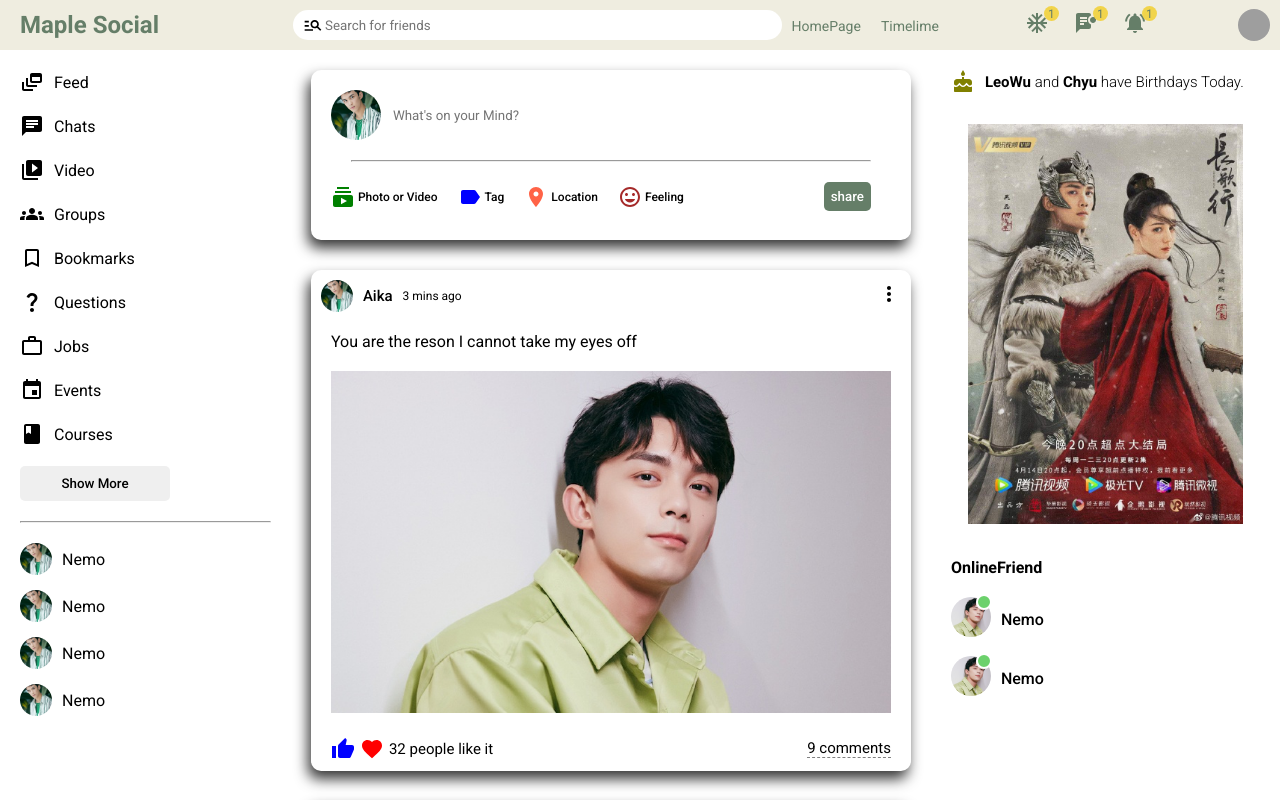
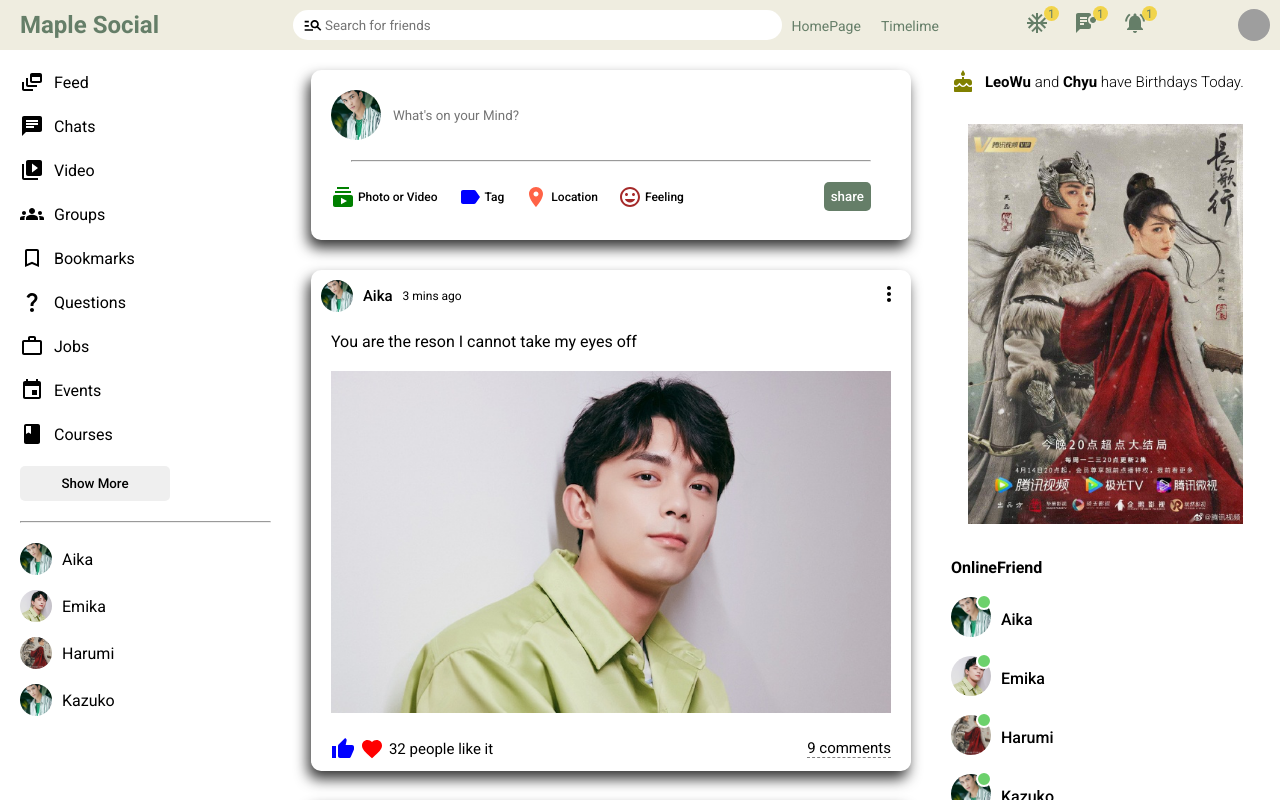
Before and after one commit to Nemo505/React_Social, a React (Create React App) app: page / in a window 1280 px wide. Shown: the top 800 px of the page. Built offline with nearby package versions, Linux system fonts and the light colour scheme; grey boxes are pictures that could not be loaded.

Commit message:
closeFriendDynatmic data

```diff
--- /dev/null
+++ b/src/components/closeFriend/CloseFriend.jsx
@@ -0,0 +1,10 @@
+import "./closeFriend.css"
+
+export default function CloseFriend({user}) {
+  return (
+    <li className="sidebarFriend">
+        <img className="sidebarFriendImg" src={user.profilePicture} alt="" />
+        <span className="sidebarFriendName">{user.username}</span>
+    </li>
+  )
+}
--- /dev/null
+++ b/src/components/online/Online.jsx
@@ -0,0 +1,13 @@
+import "./online.css"
+
+export default function Online({user}) {
+  return (
+    <li className="rightbarFriend">
+        <div className="rightbarFriendContainer">
+            <img src={user.profilePicture} className="rightbarFriendImg" alt="" />
+            <span className="rightbarOnline"></span>
+        </div>
+        <span className="rightbarUsername">{user.username}</span>
+    </li>
+  )
+}
--- a/src/components/post/Post.jsx
+++ b/src/components/post/Post.jsx
@@ -3,6 +3,8 @@
 import { Users } from "../../dummyData";
 
 export default function Post({post}) {
+
+
   return (
     <div className="post">
         <div className="postWrapper">
@@ -19,7 +21,7 @@
                 </div>
             </div>
             <div className="postCenter">
-                <span className="postText">{post?.desc}</span>
+                <span className ="postText">{post?.desc}</span>
                 <img className="postImg" src={post.photo} alt="" />
             </div>
             <div className="postBottom">
--- a/src/components/rightbar/Rightbar.jsx
+++ b/src/components/rightbar/Rightbar.jsx
@@ -1,5 +1,7 @@
 import "./rightbar.css"
 import { Cake } from "@mui/icons-material";
+import { Users } from "../../dummyData";
+import Online from "../online/Online";
 
 export default function Rightbar() {
   return (
@@ -15,20 +17,9 @@
         <h4 className="rightbarTitle">OnlineFriend</h4>
 
         <ul className="rightbarFriendList">
-          <li className="rightbarFriend">
-              <div className="rightbarFriendContainer">
-                <img src="assets/maple/wu2.jpg" className="rightbarFriendImg" alt="" />
-                <span className="rightbarOnline"></span>
-              </div>
-                <span className="rightbarUsername">Nemo</span>
-          </li>
-          <li className="rightbarFriend">
-              <div className="rightbarFriendContainer">
-                <img src="assets/maple/wu2.jpg" className="rightbarFriendImg" alt="" />
-                <span className="rightbarOnline"></span>
-              </div>
-                <span className="rightbarUsername">Nemo</span>
-          </li>
+          {Users.map((u)=>(
+            <Online key={u.id} user={u}/>
+          ))}
         </ul>
 
       </div>
--- a/src/components/sidebar/Sidebar.jsx
+++ b/src/components/sidebar/Sidebar.jsx
@@ -1,5 +1,7 @@
 import "./sidebar.css"
 import {DynamicFeed, Chat, VideoLibrary, Groups, BookmarkBorder, QuestionMark, WorkOutline, Event, Class} from '@mui/icons-material';
+import { Users } from "../../dummyData";
+import CloseFriend from "../closeFriend/CloseFriend";
 
 export default function Sidebar() {
   return (
@@ -57,22 +59,9 @@
         <hr className="sidebarHr"/>
 
         <ul className="sidebarFriendList">
-          <li className="sidebarFriend">
-            <img className="sidebarFriendImg" src="/assets/maple/leoWu1.jpg" alt="" />
-            <span className="sidebarFriendName">Nemo</span>
-          </li>
-          <li className="sidebarFriend">
-            <img className="sidebarFriendImg" src="/assets/maple/leoWu1.jpg" alt="" />
-            <span className="sidebarFriendName">Nemo</span>
-          </li>
-          <li className="sidebarFriend">
-            <img className="sidebarFriendImg" src="/assets/maple/leoWu1.jpg" alt="" />
-            <span className="sidebarFriendName">Nemo</span>
-          </li>
-          <li className="sidebarFriend">
-            <img className="sidebarFriendImg" src="/assets/maple/leoWu1.jpg" alt="" />
-            <span className="sidebarFriendName">Nemo</span>
-          </li>
+          {Users.map((u) => (
+            <CloseFriend key={u.id} user={u}/>
+          ))}
         </ul>
 
       </div>
--- a/src/components/topbar/topbar.css
+++ b/src/components/topbar/topbar.css
@@ -6,6 +6,7 @@
     align-items: center;
     position: sticky;
     top: 0;
+    z-index: 999;
 }
 .logo{
     font-size: 24px;
```
Also changed, not shown: src/components/closeFriend/closeFriend.css (added), src/components/online/online.css (added).
